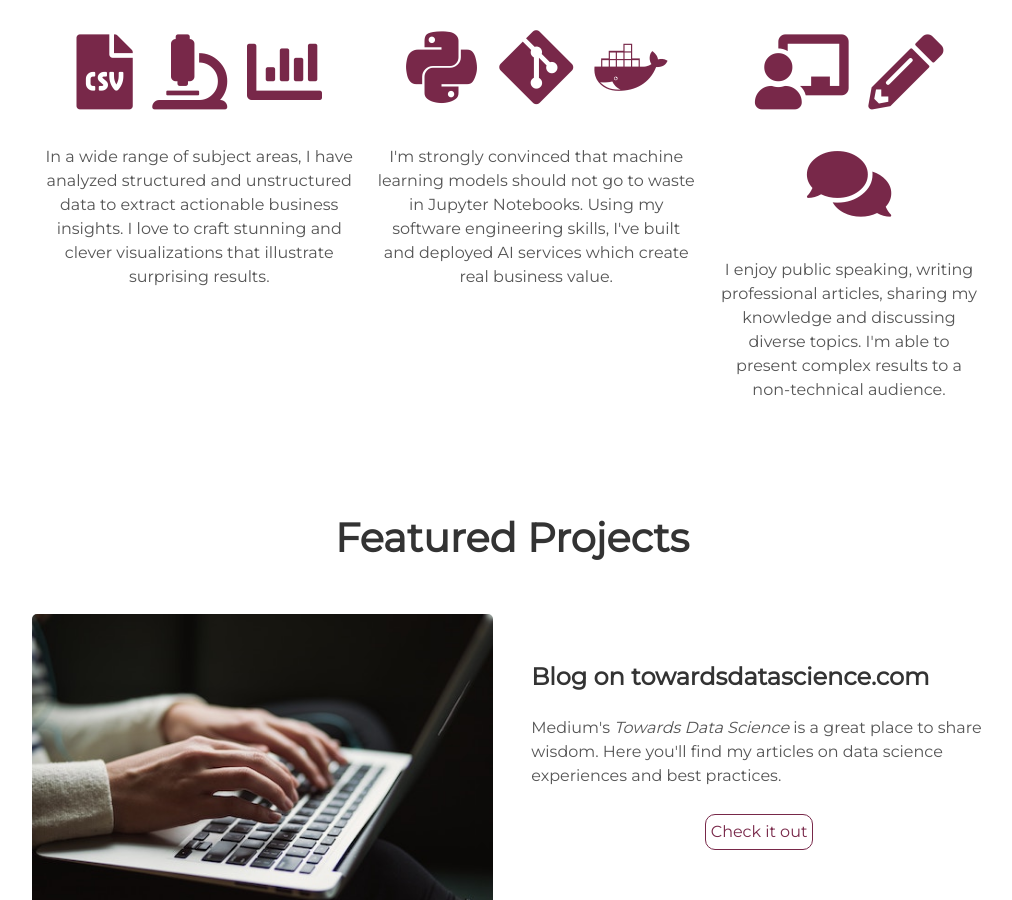
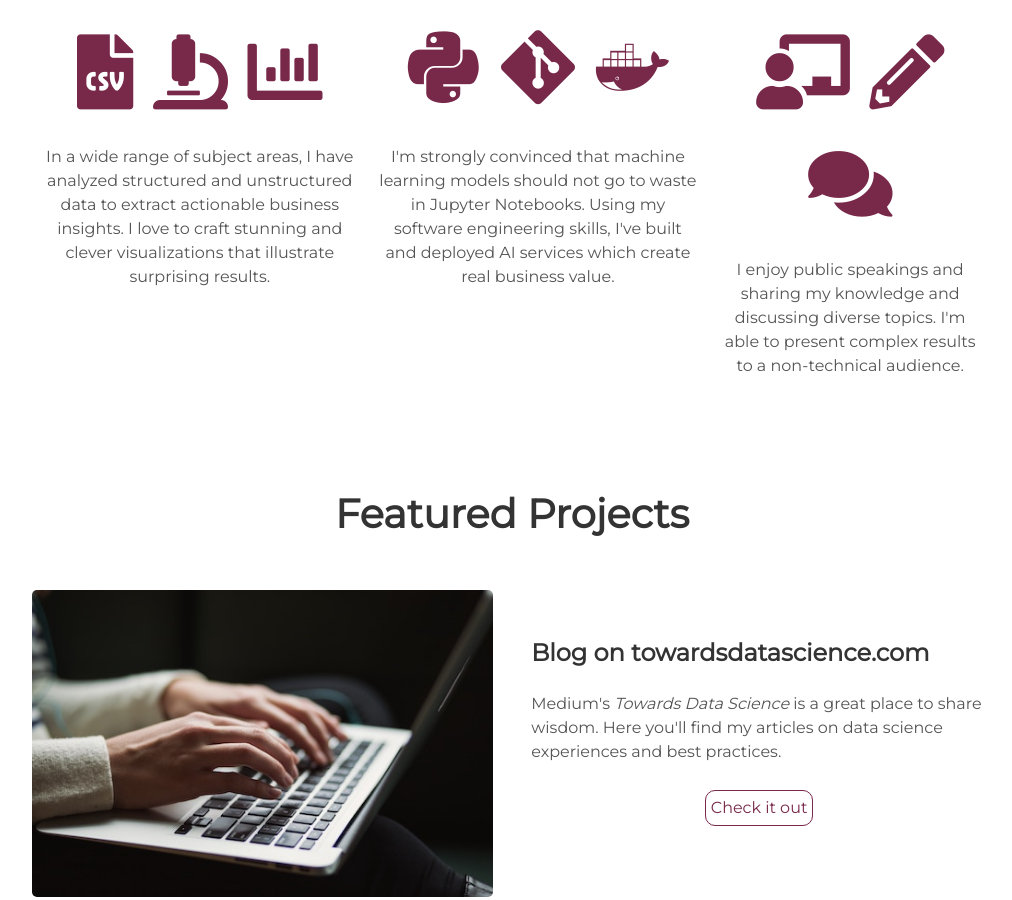
Before and after one commit to ViswaBonam/viswabonam.github.io, a Jekyll site: the page built from index.html, in a window 1280 px wide and 900 px high, scrolled down 1417 px. Shown: the whole window, without its empty margins (128-1140 px from the left). Built offline with Jekyll 4.4.1, drawn with Linux system fonts in a browser that asks for light colours.

Commit message:
Update about.html

```diff
--- a/_includes/about.html
+++ b/_includes/about.html
@@ -45,7 +45,7 @@ about
       <i class="icon fas fa-comments"></i>
     </div>
     <p>
-      I enjoy public speaking, writing professional articles, sharing my knowledge and discussing diverse topics.
+      I enjoy public speakings and sharing my knowledge and discussing diverse topics.
       I'm able to present complex results to a non-technical audience.
     </p>
   </div>
```
